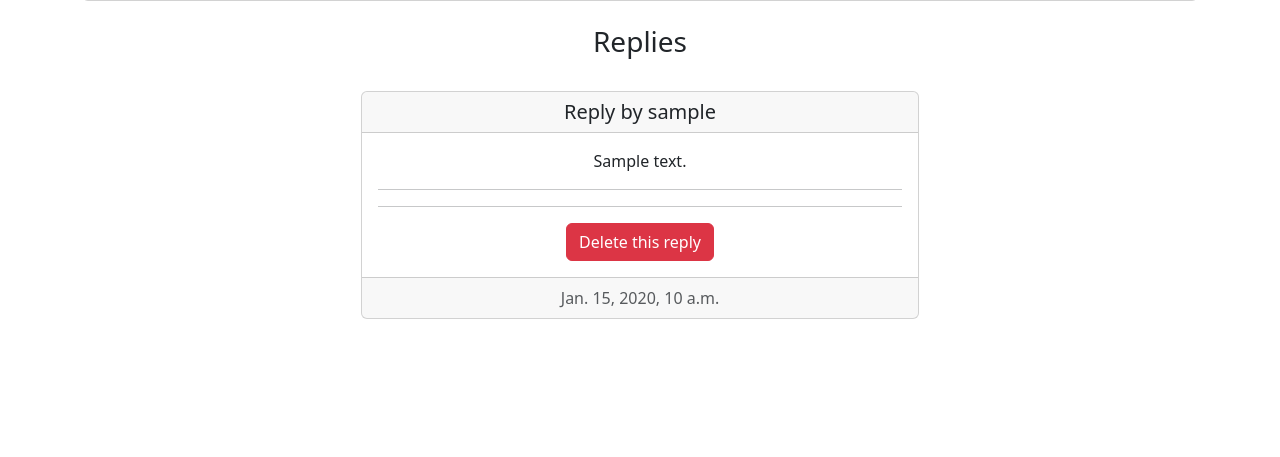
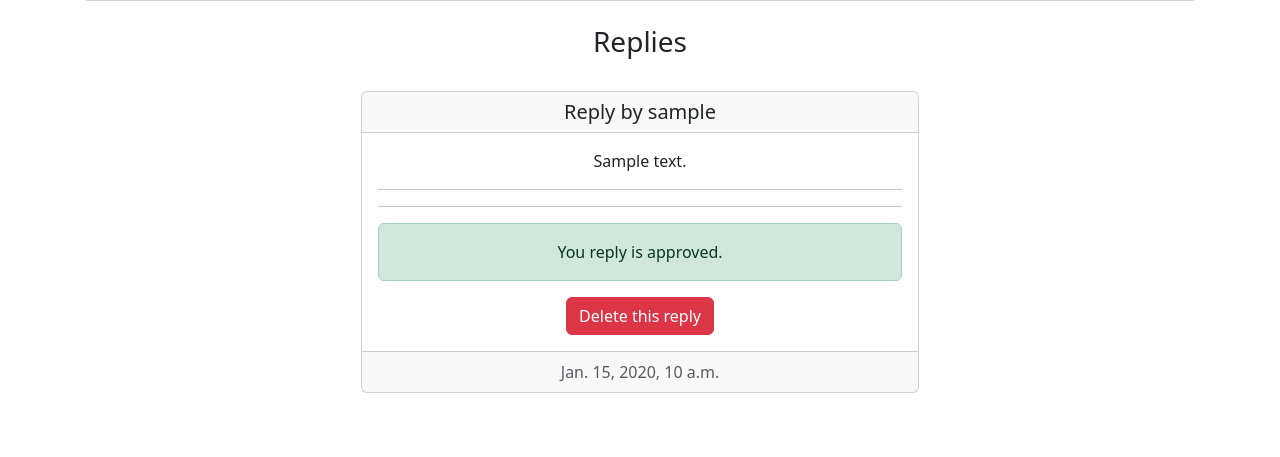
Before and after one commit to n0fl3x/MMORPG_ads, a Django app: page /ads/1/ in a window 1280 px wide. Shown: the part 409-866 px from the top of the page. Before the commit the page ends 728 px from the top, so only its background shows below. Run offline with Django 4.2, Linux system fonts and the light colour scheme; a user stored in the database is signed in; tables that the repository leaves empty hold one stand-in row (values such as "Sample post"); some libraries are stand-ins or nearby versions.

Commit message:
Added visualisation of reply status to replies' author in ad_detail template.

```diff
--- a/config/AdsBoard/templates/AdsBoard/ad_detail.html
+++ b/config/AdsBoard/templates/AdsBoard/ad_detail.html
@@ -98,6 +98,19 @@
         {% endif %}
         {% if repl.author == request.user %}
         <hr>
+        {% if repl.is_approved %}
+        <div class="alert alert-success" role="alert">
+            You reply is approved.
+        </div>
+        {% elif repl.is_rejected %}
+        <div class="alert alert-danger" role="alert">
+            You reply is rejected.
+        </div>
+        {% else %}
+        <div class="alert alert-secondary" role="alert">
+            You reply is in neutral status yet.
+        </div>
+        {% endif %}
         <a href="{% url 'repl_del_ask' pk=ad.id repl_pk=repl.id %}" class="btn btn-danger">
             Delete this reply
         </a>
--- a/specification.txt
+++ b/specification.txt
@@ -108,7 +108,8 @@
     * для каждого отклика выводить дату и время его создания
     * для авторизованных пользователей добавить кнопку создание отклика
     * для автора объявления добавить кнопки редактирования и удаления объявления
-    * для автора отклика добавить кнопку редактирования и удаления отклика
+    * для автора отклика добавить кнопку удаления отклика
+    * для автора отклика выводить к нему статус (принят или отклонён)
     * для автора объявления добавить кнопки принять/отменить отклик и отклонить/отменить отклик
 
 ---
```
